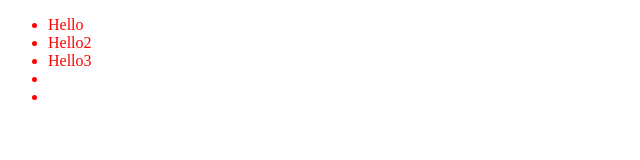
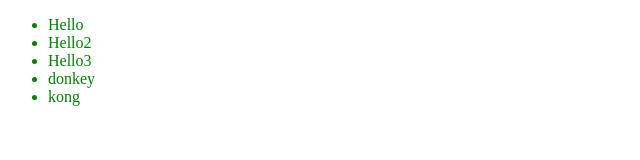
Before and after one commit to accbjt/Jquery, a plain HTML site: page jqueryTut.html in a window 1280 px wide. Shown: the whole page, without its empty margins (0-640 px from the left). Drawn offline with Linux system fonts and the light colour scheme.

Commit message:
addClass and css

```diff
--- a/jqueryTut.html
+++ b/jqueryTut.html
@@ -5,6 +5,9 @@
 	<title>Jquery Tutorial</title>
 	<style>
 		ul li { color: red;}
+
+		.emphasis {color:green;}
+
 	</style>
 </head>
 <body>
@@ -13,15 +16,17 @@
 		<li>Hello</li>
 		<li>Hello2</li>
 		<li>Hello3</li>
-		<li></li>
-		<li></li>
+		<li>donkey</li>
+		<li>kong</li>
 	</ul>
 
 	<script src="js/jquery-1.11.0.js"></script>
 
 	<script>
-		var lis = $('ul li');
-		console.log(lis);
+		// $('ul li').css('color','green'); function + get every (ul li) element. (.css) Grab the css ('color', 'green')then change the property to color green.
+
+		$('ul li').addClass('emphasis');
+
 	</script>
 
 </body>
```
